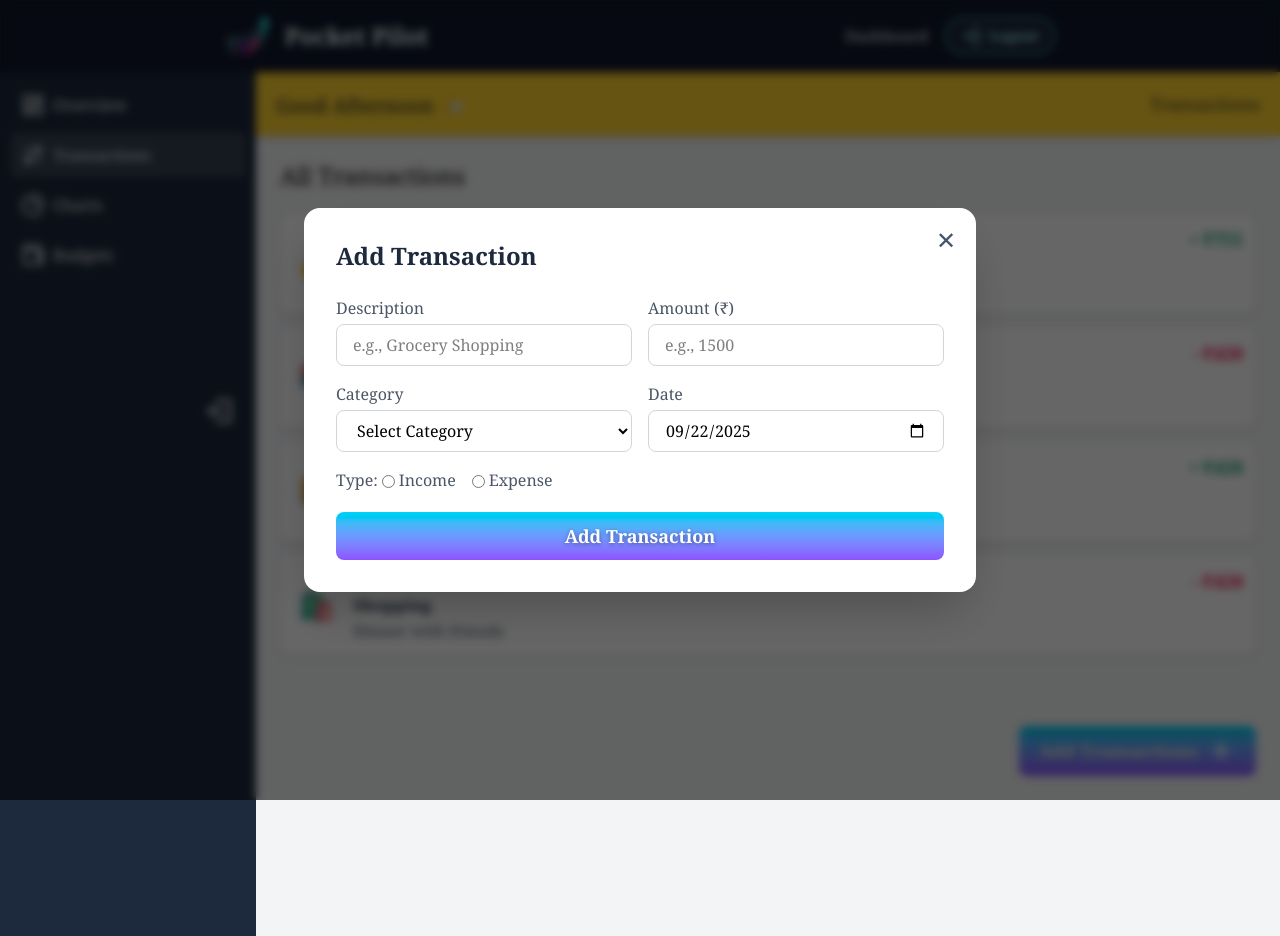
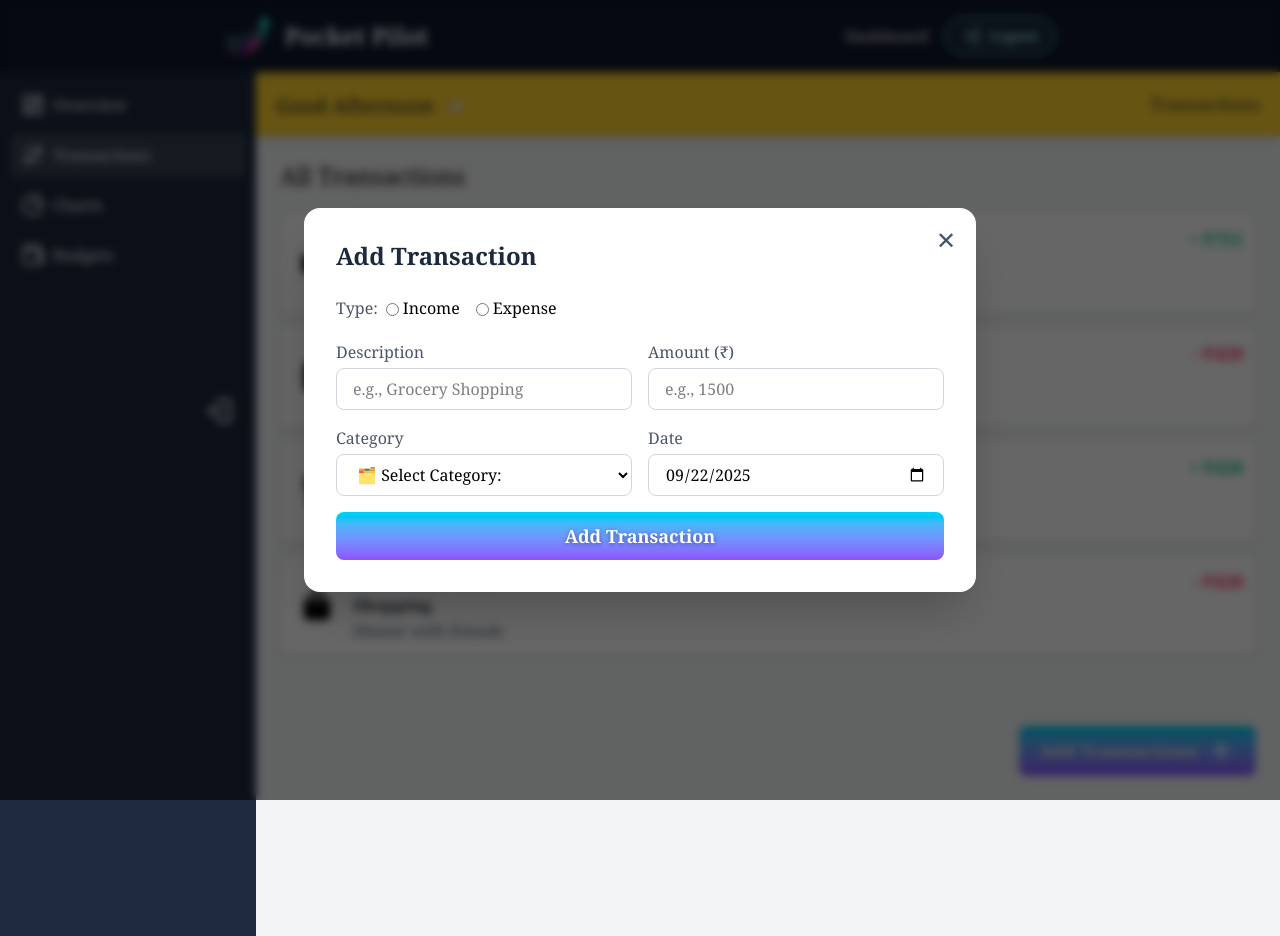
Before and after one commit to ravikanttarare95/pocket-pilot, a React (Vite) app in the folder client/: page /dashboard/transactions/add-trans in a window 1280 px wide. Built offline with nearby package versions, Linux system fonts and the light colour scheme; sample sign-in values are in the browser's storage; a web font is replaced by a local one.

Commit message:
Category const

```diff
--- a/client/src/components/TransactionCard.jsx
+++ b/client/src/components/TransactionCard.jsx
@@ -1,35 +1,27 @@
 import React from "react";
-
+import { TRANS_CATEGORY_META } from "./../constants/transCategories.js";
 function TransactionCard({ date, category, description, amount, type }) {
+  const CategoryMeta = TRANS_CATEGORY_META[category];
   return (
     <>
       <div className="space-y-4">
         <div className="flex justify-between items-start bg-white border border-slate-200 hover:border-slate-300 rounded-lg p-3 shadow-sm transition my-3">
           <div className="flex items-center justify-center gap-3">
             <div className="hidden sm:flex items-center justify-center w-10 h-10 sm:w-12 sm:h-12 bg-slate-50 rounded-full text-2xl sm:text-3xl">
-              {category === "food"
-                ? "🍔"
-                : category === "entertainment"
-                ? "🎬"
-                : category === "transport"
-                ? "🚗"
-                : category === "shopping"
-                ? "🛍️"
-                : category === "salary"
-                ? "💰"
-                : category === "health"
-                ? "💊"
-                : category === "education"
-                ? "📚"
-                : "💡"}
+              {<CategoryMeta.icon />}
             </div>
             <div>
               <p className="text-slate-700 text-sm sm:text-base font-medium">
                 {date}
               </p>
-              <p className="text-slate-800 font-semibold capitalize tracking-wide mt-0.5">
-                {category}
-              </p>
+              <div className="text-slate-800 font-semibold capitalize tracking-wide mt-0.5">
+                <div className={` flex gap-2 items-center text-slate-800`}>
+                  <span className="sm:hidden">
+                    {CategoryMeta && <CategoryMeta.icon />}
+                  </span>
+                  {CategoryMeta?.label}
+                </div>
+              </div>
               <p className="text-slate-600 text-sm sm:text-base mt-0.5">
                 {description}
               </p>
@@ -39,7 +31,7 @@ function TransactionCard({ date, category, description, amount, type }) {
           <div className="flex items-center">
             <div
               className={`text-lg font-semibold ${
-                type === "income" ? "text-emerald-600" : "text-rose-600"
+                type === "income" ? "text-emerald-500" : "text-rose-500"
               }`}
             >
               <div className=" flex gap-1">
--- a/client/src/constants/transCategories.js
+++ b/client/src/constants/transCategories.js
@@ -0,0 +1,83 @@
+import {
+  FaHome,
+  FaUtensils,
+  FaMoneyBillWave,
+  FaPlane,
+  FaShoppingBag,
+  FaBolt,
+  FaGift,
+  FaFilm,
+  FaCoins,
+  FaEllipsisH,
+  FaBook,
+} from "react-icons/fa";
+import { MdFastfood } from "react-icons/md";
+
+const TRANS_CATEGORIES_SELECT = [
+  { value: "", label: "🗂️ Select Category:" },
+  { value: "home-expenses", label: "🏠 Home Expenses" },
+  { value: "food-and-drinks", label: "🍽️ Food & Drinks" },
+  { value: "salary", label: "💼 Salary" },
+  { value: "food", label: "🍔 Food" },
+  { value: "travel", label: "✈️ Travel" },
+  { value: "bills", label: "💡 Bills" },
+  { value: "education", label: "📚 Education" },
+  { value: "shopping", label: "🛍️ Shopping" },
+  { value: "bonus", label: "🎁 Bonus" },
+  { value: "allowance", label: "💰 Allowance" },
+  { value: "entertainment", label: "🎬 Entertainment" },
+  { value: "others", label: "🔹 Others" },
+];
+
+const TRANS_CATEGORY_META = {
+  "home-expenses": {
+    label: "Home Expenses",
+    icon: FaHome,
+  },
+  "food-and-drinks": {
+    label: "Food & Drinks",
+    icon: MdFastfood,
+  },
+  salary: {
+    label: "Salary",
+    icon: FaMoneyBillWave,
+  },
+  food: {
+    label: "Food",
+    icon: FaUtensils,
+  },
+  travel: {
+    label: "Travel",
+    icon: FaPlane,
+  },
+  bills: {
+    label: "Bills",
+    icon: FaBolt,
+  },
+  education: {
+    label: "Education",
+    icon: FaBook,
+  },
+  shopping: {
+    label: "Shopping",
+    icon: FaShoppingBag,
+  },
+  bonus: {
+    label: "Bonus",
+    icon: FaGift,
+  },
+  allowance: {
+    label: "Allowance",
+    icon: FaCoins,
+  },
+  entertainment: {
+    label: "Entertainment",
+    icon: FaFilm,
+  },
+  others: {
+    label: "Others",
+    icon: FaEllipsisH,
+  },
+};
+
+export { TRANS_CATEGORIES_SELECT, TRANS_CATEGORY_META };
--- a/client/src/views/AddTrans.jsx
+++ b/client/src/views/AddTrans.jsx
@@ -3,6 +3,7 @@ import Input from "./../components/Input";
 import Label from "./../components/Label";
 import Button from "./../components/Button";
 import { useNavigate } from "react-router";
+import { TRANS_CATEGORIES_SELECT } from "./../constants/transCategories.js";
 
 function AddTrans() {
   const navigate = useNavigate();
@@ -37,7 +38,40 @@ function AddTrans() {
         <h2 className="text-xl sm:text-2xl font-semibold text-slate-800 mb-6">
           Add Transaction
         </h2>
+        <div className="flex items-center gap-2 mb-4">
+          <Label labelTitle={"Type:"} />
+          <div className="flex gap-1 items-center">
+            <Input
+              type="radio"
+              id="income"
+              name="type"
+              value="income"
+              checked={formData?.type === "income"}
+              onInputChange={handleChange}
+              customStyle="accent-green-500 !cursor-pointer focus:outline-none focus:ring-0"
+            />
+            <Label
+              htmlFor={"income"}
+              labelTitle={"Income"}
+              customStyle="cursor-pointer mr-3 !text-black"
+            />
 
+            <Input
+              type="radio"
+              id="expense"
+              name="type"
+              value="expense"
+              checked={formData?.type === "expense"}
+              onInputChange={handleChange}
+              customStyle="accent-red-500 !cursor-pointer focus:outline-none focus:ring-0"
+            />
+            <Label
+              htmlFor={"expense"}
+              labelTitle={"Expense"}
+              customStyle="cursor-pointer !text-black"
+            />
+          </div>
+        </div>
         <form onSubmit={handleSubmit} className="grid gap-4 sm:grid-cols-2">
           <div>
             <Label htmlFor={"description"} labelTitle={"Description"} />
@@ -73,16 +107,11 @@ function AddTrans() {
               onChange={handleChange}
               className="w-full px-4 py-2 border border-gray-300 rounded-lg focus:outline-2 outline-cyan-400"
             >
-              <option value="">Select Category</option>
-              <option value="home-expenses">Home Expenses</option>
-              <option value="food-and-drinks">Food & Drinks</option>
-              <option value="shopping">Shopping</option>
-              <option value="travel">Travel</option>
-              <option value="entertainment">Entertainment</option>
-              <option value="allowance">Allowance</option>
-              <option value="salary">Salary</option>
-              <option value="bonus">Bonus</option>
-              <option value="other">Others</option>
+              {TRANS_CATEGORIES_SELECT.map((cate) => (
+                <option key={cate.value} value={cate.value}>
+                  {cate.label}
+                </option>
+              ))}
             </select>
           </div>
 
@@ -96,41 +125,6 @@ function AddTrans() {
               max={new Date().toISOString().split("T")[0]}
               onInputChange={handleChange}
             />
-          </div>
-
-          <div className="flex items-center gap-1">
-            <Label labelTitle={"Type:"} />
-            <div className="flex gap-1 items-center">
-              <Input
-                type="radio"
-                id="income"
-                name="type"
-                value="income"
-                checked={formData?.type === "income"}
-                onInputChange={handleChange}
-                customStyle="accent-green-500 !cursor-pointer focus:outline-none focus:ring-0"
-              />
-              <Label
-                htmlFor={"income"}
-                labelTitle={"Income"}
-                customStyle="cursor-pointer mr-3"
-              />
-
-              <Input
-                type="radio"
-                id="expense"
-                name="type"
-                value="expense"
-                checked={formData?.type === "expense"}
-                onInputChange={handleChange}
-                customStyle="accent-red-500 !cursor-pointer focus:outline-none focus:ring-0"
-              />
-              <Label
-                htmlFor={"expense"}
-                labelTitle={"Expense"}
-                customStyle="cursor-pointer"
-              />
-            </div>
           </div>
 
           <div className="sm:col-span-2">
--- a/client/src/views/Overview.jsx
+++ b/client/src/views/Overview.jsx
@@ -40,7 +40,7 @@ function Overview() {
             <TrendingDown className="w-10 h-10 text-rose-500" />
           </article>
         </section>
-        {/* <div className="bg-white rounded-2xl shadow-2xl p-6 mt-6 transition-all duration-300 hover:shadow-xl"> */}
+
         <div className="flex items-center justify-between mb-4">
           <h3 className="text-xl font-semibold text-slate-700">
             Recent Transactions
@@ -70,8 +70,6 @@ function Overview() {
         ) : (
           <p className="text-center text-slate-500 py-4">No transactions yet</p>
         )}
-
-        {/* </div> */}
       </main>
     </>
   );
```
Also changed, not shown: 1 other file (tests, documents, lock files or other folders).
